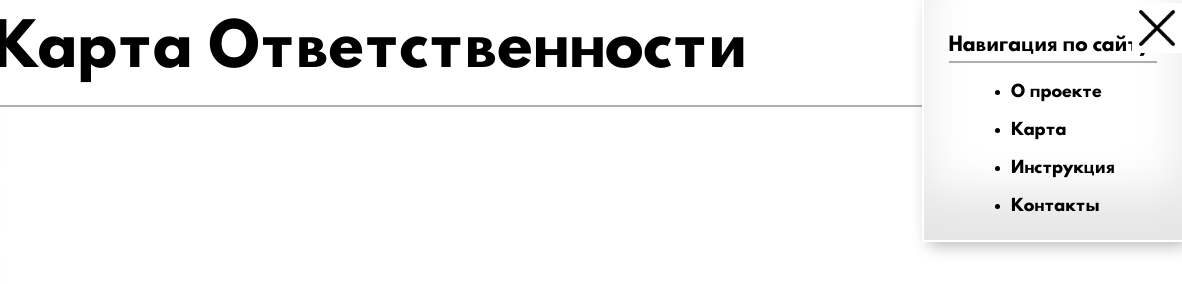
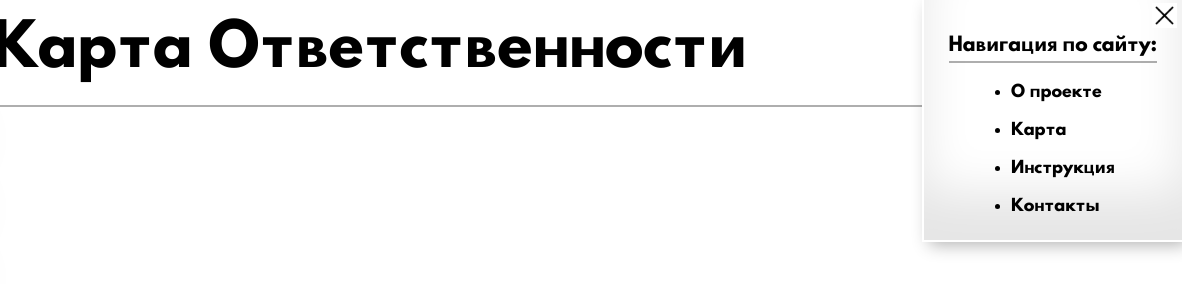
Before and after one commit to V-MilkyWay/ResponsMap, a plain HTML site: page ResponsMap/index.html in a window 1280 px wide. Both pictures are taken after a click on the button 1225 px from the left and 52 px from the top of the page. Shown: the top 284 px of the page, 98-1280 px from the left. Drawn offline with Linux system fonts and the light colour scheme.

Commit message:
Add files via upload

```diff
--- a/ResponsMap/blocks/menu-image.css
+++ b/ResponsMap/blocks/menu-image.css
@@ -11,14 +11,17 @@
 .close {
     right: 0;
     position: absolute;
-    width: 35px;
-    height: 35px;
+    margin-right: 5px;
 }
 
 @media screen and (min-width: 768px) {
     .menu-image {
         width: 50px;
         height: 50px;
+    }
+    .close {
+        width: 25px;
+        height: 25px;
     }
 }
 
```
